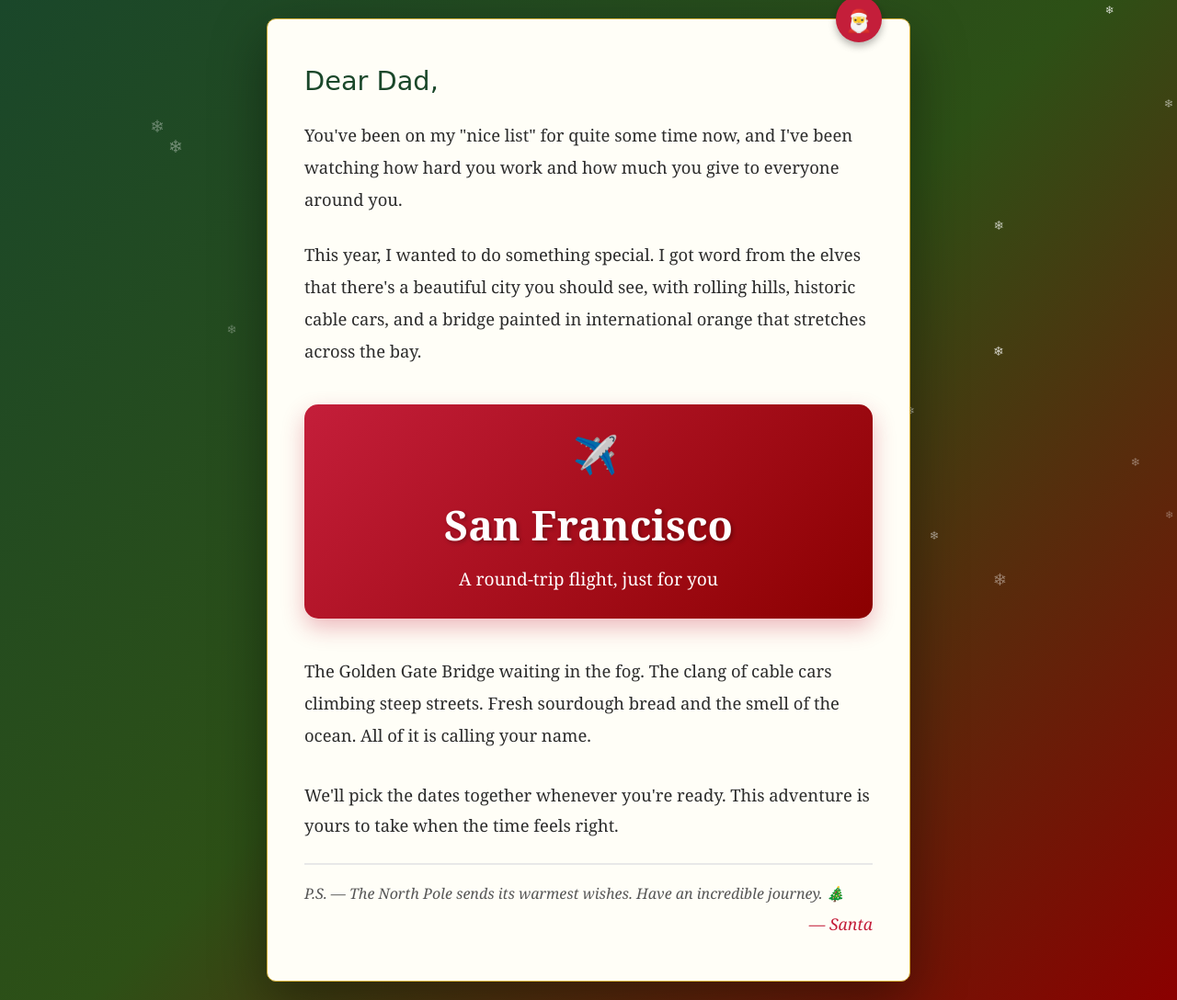
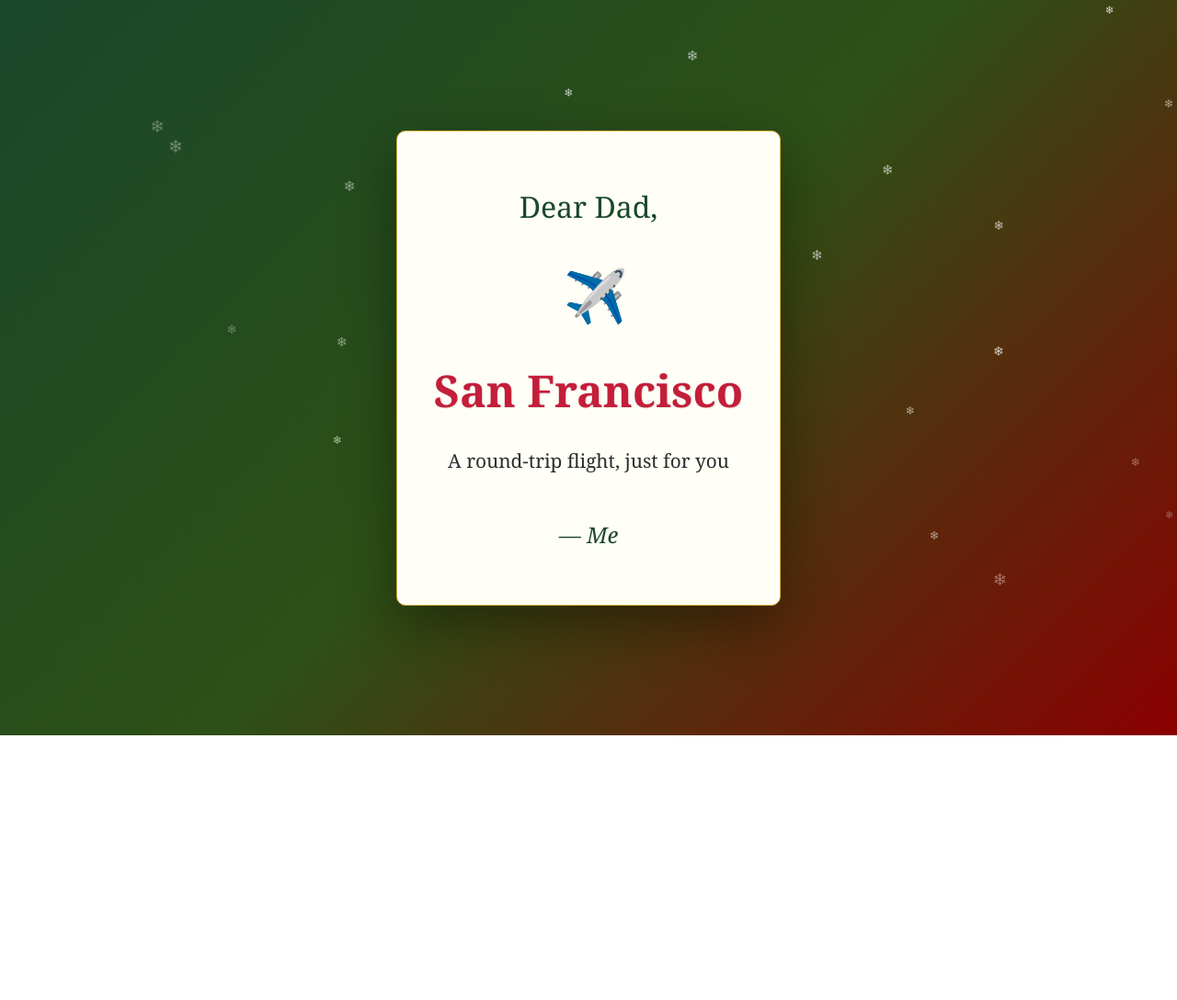
Before and after one commit to ethanwaldo/dad-sf, a plain HTML site: page index.html in a window 1280 px wide. Shown: the whole page at 92% size. After the commit the page ends 800 px from the top, so only its background shows below. Drawn offline with Linux system fonts and the light colour scheme.

Commit message:
Refactor HTML structure and styling for card layout

```diff
--- a/index.html
+++ b/index.html
@@ -40,75 +40,31 @@
         }
 
         .container {
-            max-width: 700px;
+            max-width: 600px;
             position: relative;
             z-index: 10;
+            text-align: center;
         }
 
-        .letter {
+        .card {
             background: #fffef7;
             border-radius: 10px;
-            padding: 50px 40px;
+            padding: 60px 40px;
             box-shadow: 0 20px 60px rgba(0, 0, 0, 0.4);
             position: relative;
             border: 1px solid #d4af37;
         }
 
-        .wax-seal {
-            position: absolute;
-            top: -25px;
-            right: 30px;
-            width: 50px;
-            height: 50px;
-            background: #c41e3a;
-            border-radius: 50%;
-            box-shadow: 0 4px 8px rgba(0, 0, 0, 0.3);
-            display: flex;
-            align-items: center;
-            justify-content: center;
-            font-size: 1.5em;
-        }
-
-        .santa-sig {
-            text-align: right;
-            color: #c41e3a;
-            font-size: 1.1em;
-            margin-top: 10px;
-            font-style: italic;
-        }
-
         .greeting {
             color: #1a472a;
-            font-size: 1.8em;
-            margin-bottom: 25px;
-            font-family: 'Brush Script MT', cursive;
-        }
-
-        .letter-text {
-            color: #2c2c2c;
-            font-size: 1.15em;
-            line-height: 1.9;
-            margin-bottom: 25px;
-        }
-
-        .destination-reveal {
-            text-align: center;
-            margin: 40px 0;
-            padding: 30px;
-            background: linear-gradient(135deg, #c41e3a 0%, #8b0000 100%);
-            border-radius: 15px;
-            box-shadow: 0 10px 25px rgba(196, 30, 58, 0.3);
-        }
-
-        .destination-reveal h2 {
-            color: white;
-            font-size: 2.8em;
-            margin: 15px 0;
-            text-shadow: 2px 2px 4px rgba(0, 0, 0, 0.3);
+            font-size: 2em;
+            margin-bottom: 40px;
+            font-family: 'Georgia', serif;
         }
 
         .plane {
-            font-size: 2.5em;
+            font-size: 3.5em;
+            margin: 30px 0;
             animation: fly 3s ease-in-out infinite;
         }
 
@@ -117,64 +73,47 @@
             50% { transform: translateX(10px) translateY(-5px); }
         }
 
-        .closing {
-            margin-top: 30px;
-            color: #2c2c2c;
-            font-size: 1.15em;
-            line-height: 1.8;
+        .destination {
+            color: #c41e3a;
+            font-size: 3em;
+            font-weight: bold;
+            margin: 30px 0;
+            text-shadow: 1px 1px 2px rgba(0, 0, 0, 0.1);
         }
 
-        .ps {
-            margin-top: 25px;
-            padding-top: 20px;
-            border-top: 2px solid #e8e8e8;
-            color: #555;
-            font-size: 1em;
+        .subtitle {
+            color: #2c2c2c;
+            font-size: 1.3em;
+            margin-bottom: 40px;
+        }
+
+        .signature {
+            color: #1a472a;
+            font-size: 1.5em;
+            margin-top: 50px;
             font-style: italic;
         }
 
         @media (max-width: 600px) {
-            .letter { padding: 35px 25px; }
-            .greeting { font-size: 1.5em; }
-            .letter-text { font-size: 1.05em; }
-            .destination-reveal h2 { font-size: 2em; }
+            .card { padding: 45px 25px; }
+            .greeting { font-size: 1.6em; }
+            .destination { font-size: 2.2em; }
+            .plane { font-size: 2.8em; }
         }
     </style>
 </head>
 <body>
     <div class="container">
-        <div class="letter">
-            <div class="wax-seal">🎅</div>
-
+        <div class="card">
             <p class="greeting">Dear Dad,</p>
 
-            <p class="letter-text">
-                You've been on my "nice list" for quite some time now, and I've been watching how hard you work and how much you give to everyone around you.
-            </p>
+            <div class="plane">✈️</div>
 
-            <p class="letter-text">
-                This year, I wanted to do something special. I got word from the elves that there's a beautiful city you should see, with rolling hills, historic cable cars, and a bridge painted in international orange that stretches across the bay.
-            </p>
+            <h1 class="destination">San Francisco</h1>
 
-            <div class="destination-reveal">
-                <div class="plane">✈️</div>
-                <h2>San Francisco</h2>
-                <p style="color: white; font-size: 1.2em; margin-top: 10px;">A round-trip flight, just for you</p>
-            </div>
+            <p class="subtitle">A round-trip flight, just for you</p>
 
-            <p class="letter-text">
-                The Golden Gate Bridge waiting in the fog. The clang of cable cars climbing steep streets. Fresh sourdough bread and the smell of the ocean. All of it is calling your name.
-            </p>
-
-            <p class="closing">
-                We'll pick the dates together whenever you're ready. This adventure is yours to take when the time feels right.
-            </p>
-
-            <p class="ps">
-                P.S. — The North Pole sends its warmest wishes. Have an incredible journey. 🎄
-            </p>
-
-            <p class="santa-sig">— Santa</p>
+            <p class="signature">— Me</p>
         </div>
     </div>
 
```
